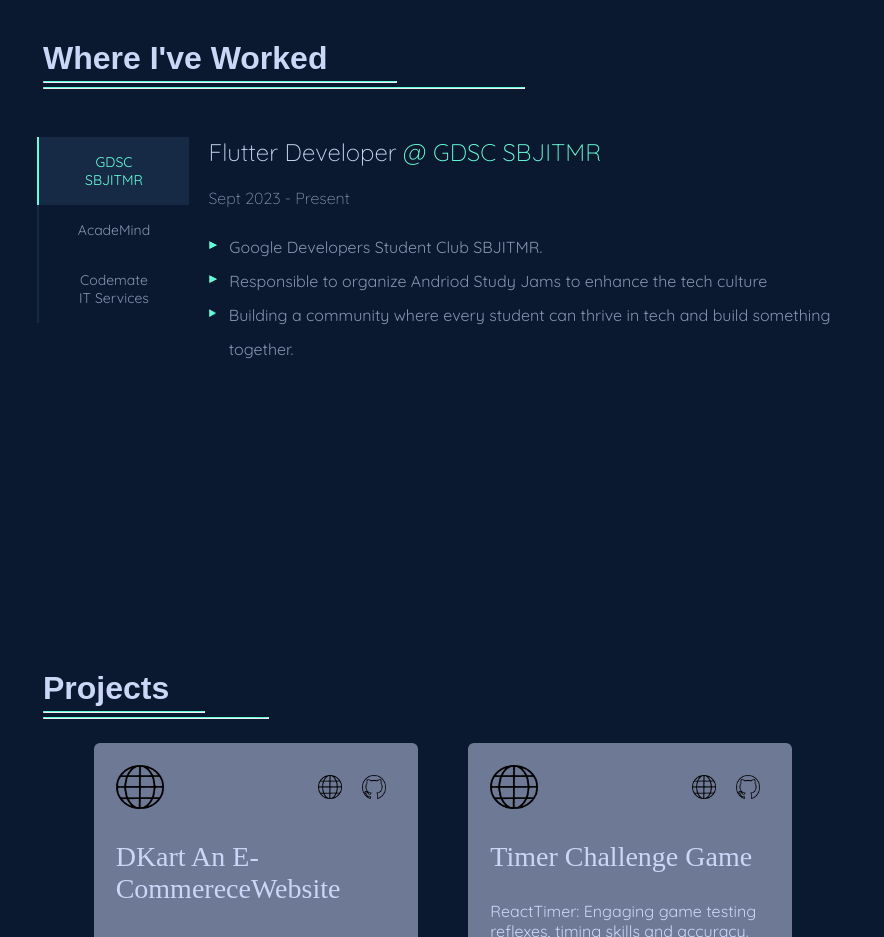
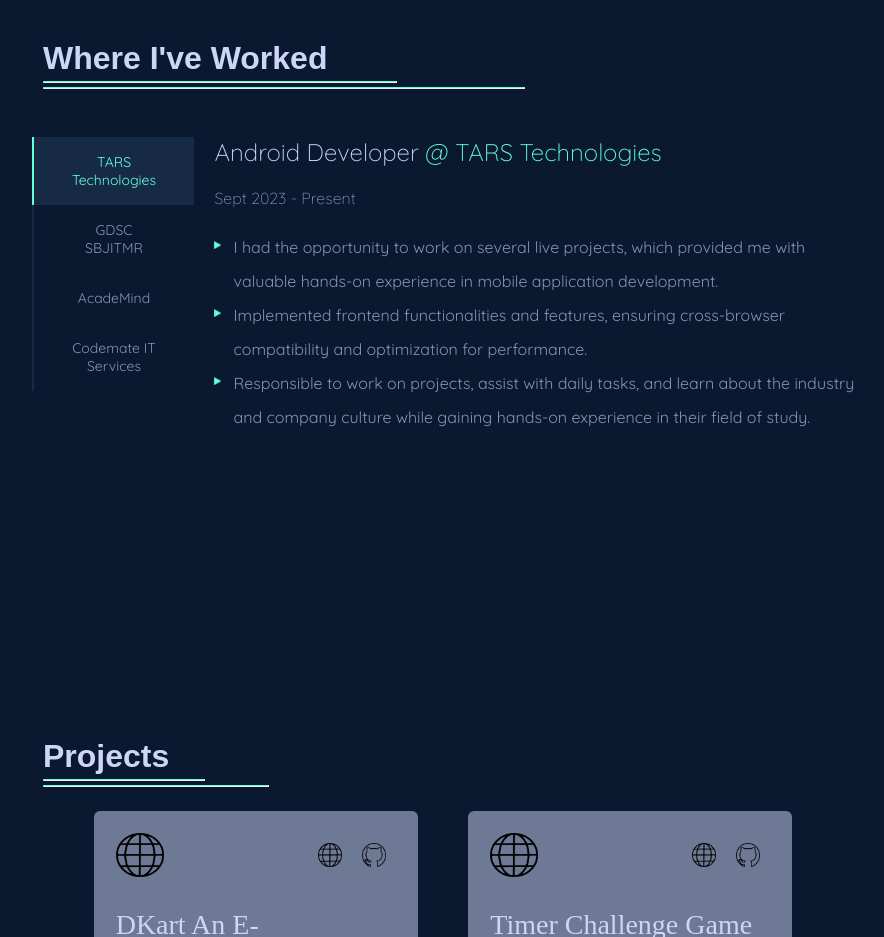
Before and after one commit to Dipeshhaldar/Portfolio, a React (Vite) app in the folder frontend/: page / in a window 1280 px wide. Shown: the part 1760-2697 px from the top of the page, without its empty margins (197-1081 px from the left). Built offline with nearby package versions, Linux system fonts and the light colour scheme; a web font is replaced by a local one.

Commit message:
Some Features Added

```diff
--- a/frontend/src/components/pages/Experience.jsx
+++ b/frontend/src/components/pages/Experience.jsx
@@ -8,13 +8,24 @@
 
   const experienceData = [
     {
+      name: "TARS Technologies",
+      label_1: "Android Developer",
+      label_2: " @ TARS Technologies",
+      period: "Sept 2023 - Present",
+      description_1: "I had the opportunity to work on several live projects, which provided me with valuable hands-on experience in mobile application development.",
+      description_2:
+        "Implemented frontend functionalities and features, ensuring cross-browser compatibility and optimization for performance.",
+      description_3:
+        "Responsible to work on projects, assist with daily tasks, and learn about the industry and company culture while gaining hands-on experience in their field of study.",
+    },
+    {
       name: "GDSC SBJITMR",
       label_1: "Flutter Developer",
       label_2: " @ GDSC SBJITMR",
       period: "Sept 2023 - Present",
       description_1: "Google Developers Student Club SBJITMR.",
       description_2:
-        "Responsible to organize Andriod Study Jams to enhance the tech culture",
+        "Responsible to organize Andriod Study Jams to enhance the tech culture.",
       description_3:
         "Building a community where every student can thrive in tech and build something together.",
     },
```
Also changed, not shown: 1 other file (tests, documents, lock files or other folders).
